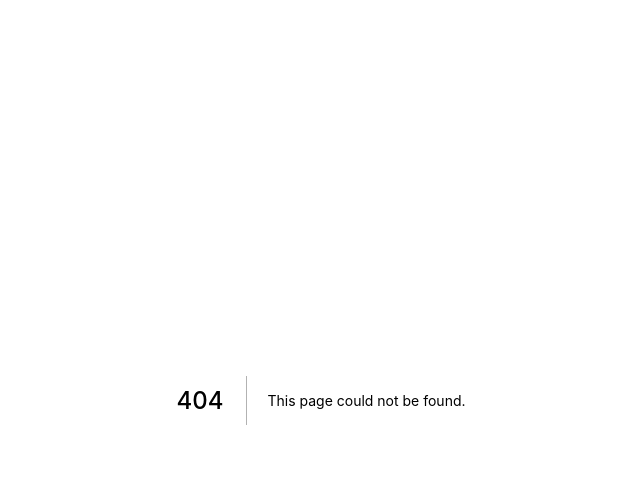
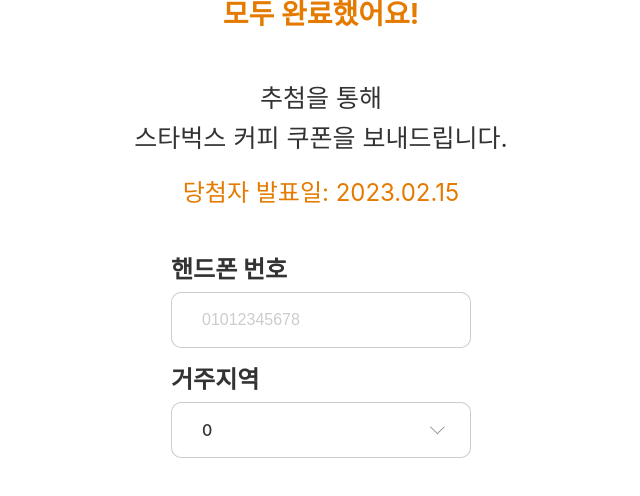
Before and after one commit to jejuEdu/jenfra-web, a Next.js app: page /result in a window 1280 px wide. Before the commit this address had no page. Shown: the top 496 px of the page, without its empty margins (319-959 px from the left). Built offline with nearby package versions, Linux system fonts and the light colour scheme.

Commit message:
feat: add form component

```diff
--- /dev/null
+++ b/components/carousel/ServeyEnd/index.js
@@ -0,0 +1,50 @@
+import React, { useState } from 'react';
+import * as S from './style';
+
+import CustomSelect from '../../common/CustomSelect';
+import CustomInput from '../../common/CustomInput';
+import { ADDRESS_LIST } from '../../../constant/address';
+
+const SurveyEnd = () => {
+  const [phoneNumber, setphoneNumber] = useState();
+  const [openOptions, setOpenOptions] = useState(false);
+  const [address, setAddress] = useState({ id: 0, value: '0' });
+
+  return (
+    <>
+      <S.NoticeWrap>
+        <S.NoticeTitle>모두 완료했어요!</S.NoticeTitle>
+        <S.NoticeDesc>
+          추첨을 통해
+          <br />
+          스타벅스 커피 쿠폰을 보내드립니다.
+        </S.NoticeDesc>
+        <S.ReleaseDate>당첨자 발표일: 2023.02.15</S.ReleaseDate>
+      </S.NoticeWrap>
+      <S.FormWrap>
+        <CustomInput
+          size="medium"
+          label="핸드폰 번호"
+          type="text"
+          placeholder="01012345678"
+          value={phoneNumber}
+          onChange={setphoneNumber}
+          style={{ minWidth: '30rem', marginBottom: '2rem' }}
+        />
+
+        <CustomSelect
+          size="medium"
+          label="거주지역"
+          selected={address}
+          setSelected={setAddress}
+          dataList={ADDRESS_LIST}
+          openOptions={openOptions}
+          onClick={() => setOpenOptions(!openOptions)}
+          style={{ minWidth: '30rem', marginBottom: '2rem' }}
+        />
+      </S.FormWrap>
+    </>
+  );
+};
+
+export default SurveyEnd;
--- /dev/null
+++ b/components/carousel/ServeyEnd/style.js
@@ -0,0 +1,59 @@
+import styled from 'styled-components';
+import { COLORS } from '../../../constant/colors';
+
+export const NoticeWrap = styled.div`
+  width: 100%;
+  text-align: center;
+`;
+export const NoticeTitle = styled.div`
+  font-size: 2.8rem;
+  font-weight: 700;
+  color: ${COLORS.point};
+`;
+export const NoticeDesc = styled.div`
+  font-size: 2.5rem;
+  font-weight: 400;
+  line-height: 4rem;
+  color: ${COLORS.gray_3};
+  margin-top: 5rem;
+`;
+export const ReleaseDate = styled.div`
+  font-size: 2.4rem;
+  font-weight: 400;
+  line-height: 3rem;
+  color: ${COLORS.point};
+  margin-top: 2rem;
+`;
+export const FormWrap = styled.div`
+  display: flex;
+  flex-direction: column;
+  align-items: center;
+  margin-top: 5rem;
+`;
+export const CustomLabel = styled.div`
+  font-size: 2.4rem;
+  font-weight: 700;
+  color: ${COLORS.gray_3};
+  margin-bottom: 1rem;
+`;
+
+export const AddressInput = styled.div`
+  color: rgba(0, 0, 0, 0.8);
+  margin-bottom: 0.6rem;
+  border: 1px solid rgba(0, 0, 0, 0.2);
+  font-weight: 500;
+  padding: 1.5rem 3rem;
+  font-size: 2.4rem;
+  border-radius: 6rem;
+`;
+
+export const SelectWrap = styled.div`
+  cursor: pointer;
+`;
+export const BtnArrow = styled.span`
+  position: absolute;
+  top: 50%;
+  right: 2rem;
+  transform: translate(0, -50%);
+  transform: rotate(90deg);
+`;
--- /dev/null
+++ b/pages/result.js
@@ -0,0 +1,8 @@
+import SurveyEnd from '../components/carousel/ServeyEnd';
+import LayoutMain from '../layouts/LayoutMain';
+
+const Result = () => {
+  return <SurveyEnd />;
+};
+
+export default Result;
```
